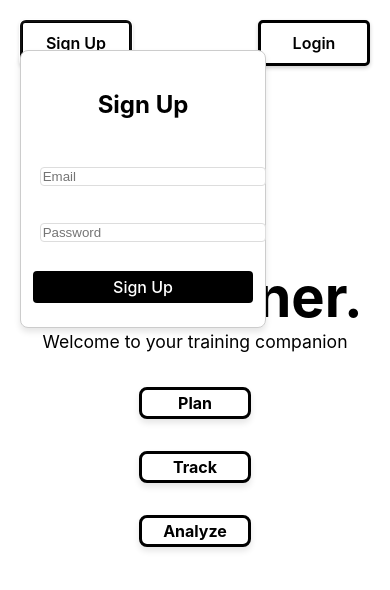
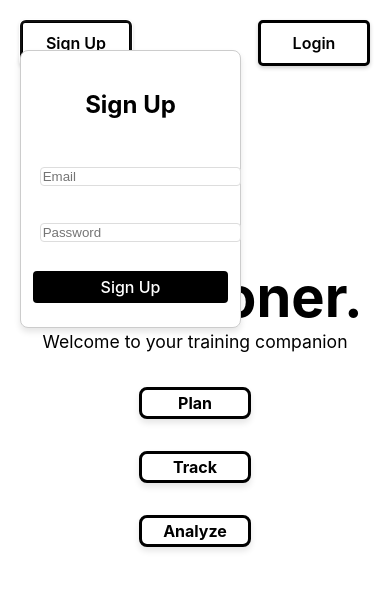
Before and after one commit to tulloch022/marathoner, a React (Vite) app: page / in a window 390 px wide. Both pictures are taken after a click on the button "Sign Up". Shown: the top 590 px of the page. Built offline with nearby package versions, Linux system fonts and the light colour scheme.

Commit message:
adjusted width of sign up popup for mobile

```diff
--- a/src/index.css
+++ b/src/index.css
@@ -675,6 +675,12 @@ li {
   z-index: 1000;
 }
 
+@media (max-width: 768px) {
+  .signup-popup {
+    width: 50%;
+  }
+}
+
 .signup-popup button {
   width: 100%;
   padding: 6px;
```
